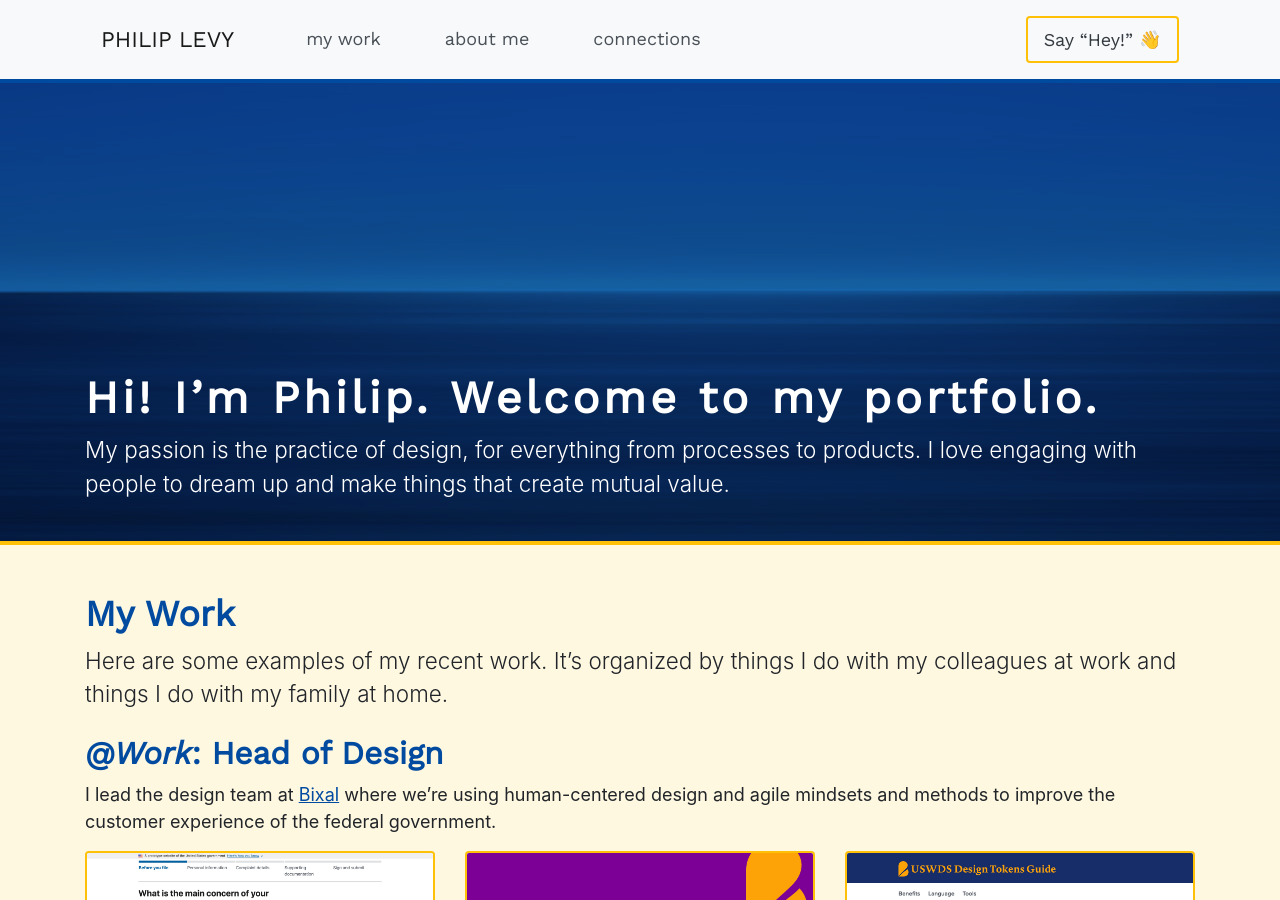
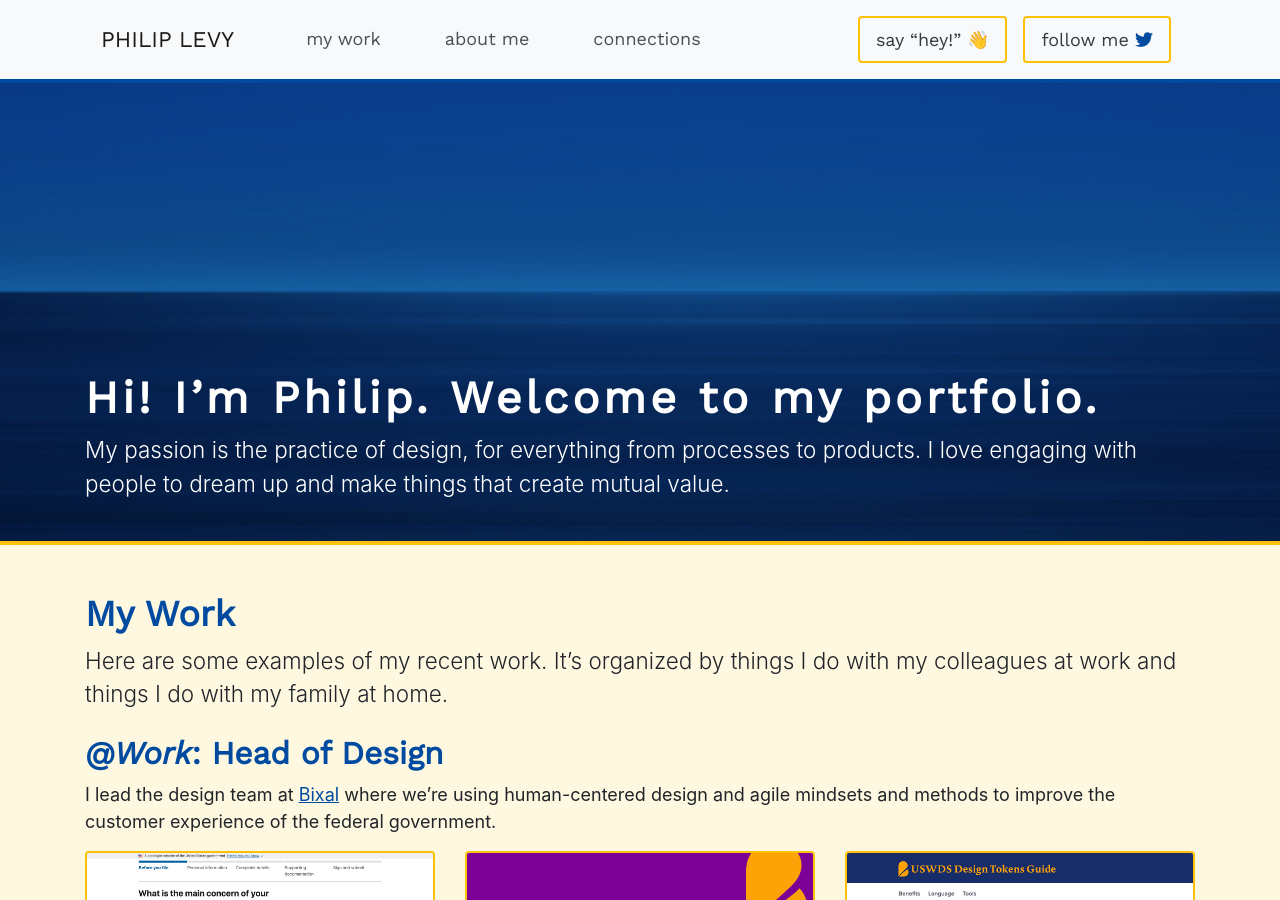
Before and after one commit to pglevy/portfolio, a Jekyll site: the page built from index.md, in a window 1280 px wide and 900 px high. Built offline with Jekyll 4.4.1, drawn with Linux system fonts in a browser that asks for light colours; nearby versions of some CDN libraries; comment, search, counter and statistics services are not loaded.

Commit message:
add bs icons and follow button

```diff
--- a/_includes/nav.html
+++ b/_includes/nav.html
@@ -8,7 +8,7 @@
 
       <div class="collapse navbar-collapse" id="navbarSupportedContent">
         <ul class="navbar-nav mr-auto">
-          <li class="nav-item pl-sm-6 pr-6">
+          <li class="nav-item pr-6 pl-lg-6">
             <a class="nav-link" href="#my-work">my work</a>
           </li>
           <li class="nav-item pr-6">
@@ -18,7 +18,8 @@
             <a class="nav-link" href="#connections">connections</a>
           </li>
         </ul>
-        <a class="btn btn-outline-secondary text-dark my-2 my-sm-0" href="mailto:philip.levy@hey.com?subject=I love your portfolio!">Say “Hey!” 👋</a>
+        <a class="btn btn-outline-secondary text-dark mr-2 my-sm-0" href="mailto:philip.levy@hey.com?subject=I love your portfolio!">say “hey!” 👋</a>
+        <a class="btn btn-outline-secondary text-dark m-2 my-sm-0" href="https://twitter.com/pglevy">follow me <i class="bi bi-twitter text-primary"></i></a>
       </div>
     </nav>
   </div>
--- a/_layouts/index.html
+++ b/_layouts/index.html
@@ -17,6 +17,7 @@
 
     <!-- Bootstrap CSS -->
     <link rel="stylesheet" href="assets/css/main.css">
+    <link rel="stylesheet" href="https://cdn.jsdelivr.net/npm/bootstrap-icons@1.7.0/font/bootstrap-icons.css">
 
     <title>{{ site.name }}</title>
   </head>
```
Also changed, not shown: other parts of _layouts/index.html (+1 -1 lines).
